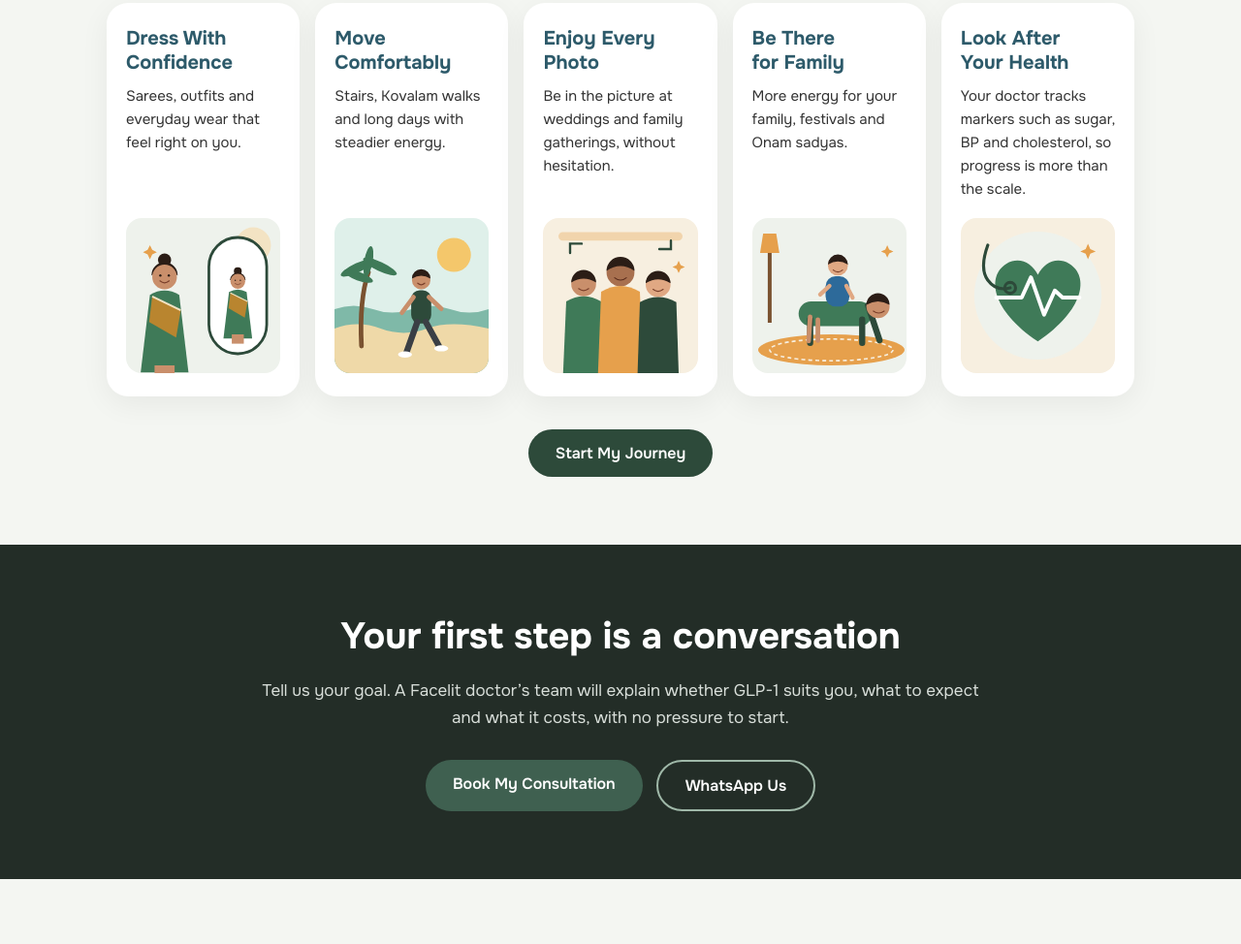
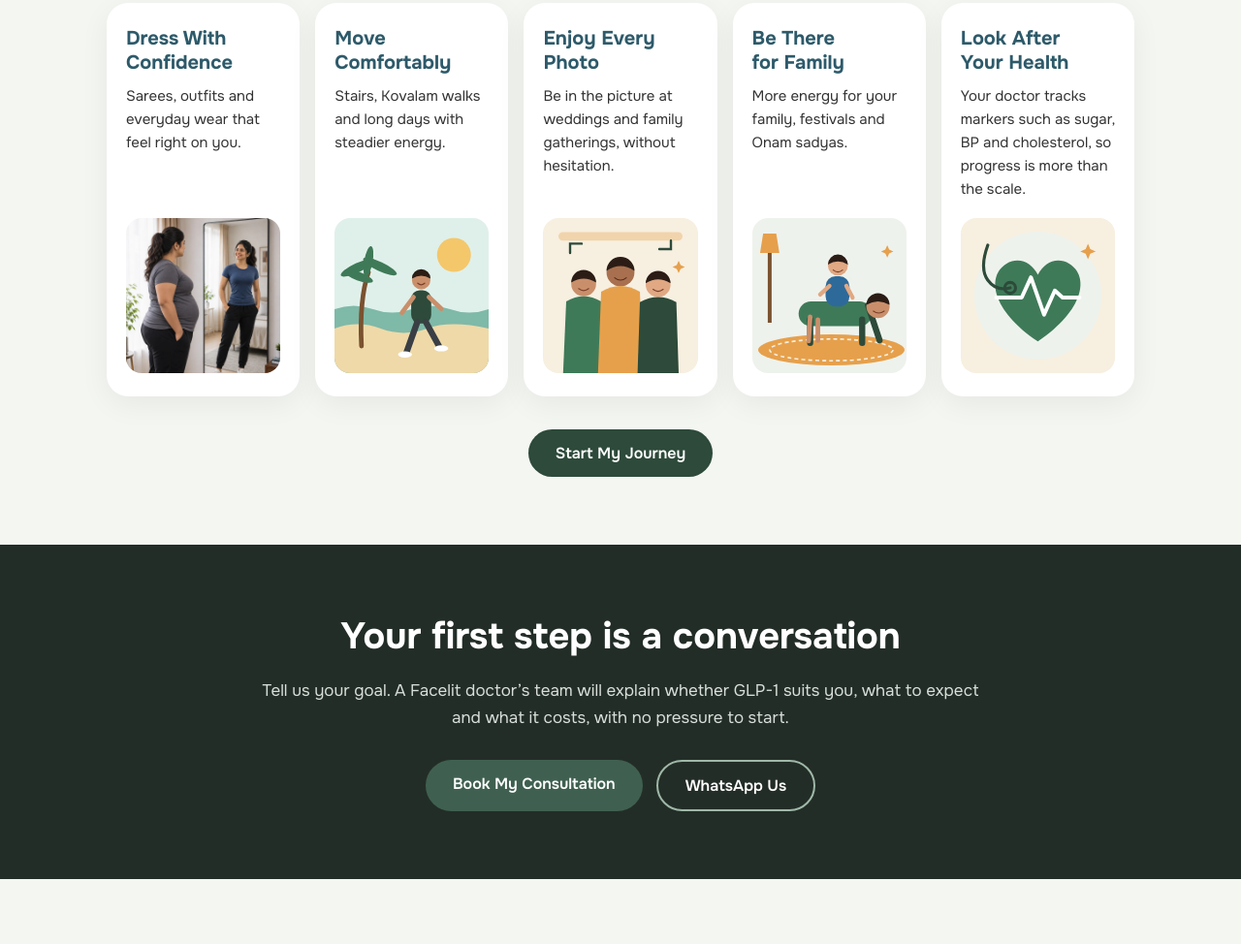
Before and after one commit to abc360clinic-ux/Facelittreatments, a plain HTML site: page glp1-trivandrum/index.html in a window 1280 px wide. Shown: the part 3644-4618 px from the top of the page at 97% size. Drawn offline with Linux system fonts and the light colour scheme.

Commit message:
GLP-1 benefits: mirror photo on Dress With Confidence card
Co-Authored-By: Claude Sonnet 5.5 <noreply@anthropic.com>

```diff
--- a/glp1-trivandrum/index.html
+++ b/glp1-trivandrum/index.html
@@ -231,7 +231,7 @@ body{font-size:16px;-webkit-text-size-adjust:100%}
 <p class="fine" style="margin:0 0 24px">Pricing is shared at your consultation, before you commit to anything.</p><a class="pill" href="#book" data-lead="form">Get My Personalised Plan</a></div></section>
 
 <section class="sec" id="benefits"><div class="c center"><p class="eb">What you are working towards</p><h2 class="h">The everyday things that get easier</h2>
-<div class="bgrid"><div class="bc2"><h3>Dress With Confidence</h3><p>Sarees, outfits and everyday wear that feel right on you.</p><img class="bimg" loading="lazy" decoding="async" src="/assets/glp-confidence.svg" alt="" width="400" height="400"></div>
+<div class="bgrid"><div class="bc2"><h3>Dress With Confidence</h3><p>Sarees, outfits and everyday wear that feel right on you.</p><img class="bimg" loading="lazy" decoding="async" src="/assets/glp-mirror.webp" alt="Woman smiling at her slimmer reflection in a mirror" width="720" height="900"></div>
 <div class="bc2"><h3>Move Comfortably</h3><p>Stairs, Kovalam walks and long days with steadier energy.</p><img class="bimg" loading="lazy" decoding="async" src="/assets/glp-move.svg" alt="" width="400" height="400"></div>
 <div class="bc2"><h3>Enjoy Every Photo</h3><p>Be in the picture at weddings and family gatherings, without hesitation.</p><img class="bimg" loading="lazy" decoding="async" src="/assets/glp-photo.svg" alt="" width="400" height="400"></div>
 <div class="bc2"><h3>Be There for Family</h3><p>More energy for your family, festivals and Onam sadyas.</p><img class="bimg" loading="lazy" decoding="async" src="/assets/glp-family.svg" alt="" width="400" height="400"></div>
```
Also changed, not shown: assets/glp-confidence.svg (deleted), assets/glp-mirror.webp (added).
